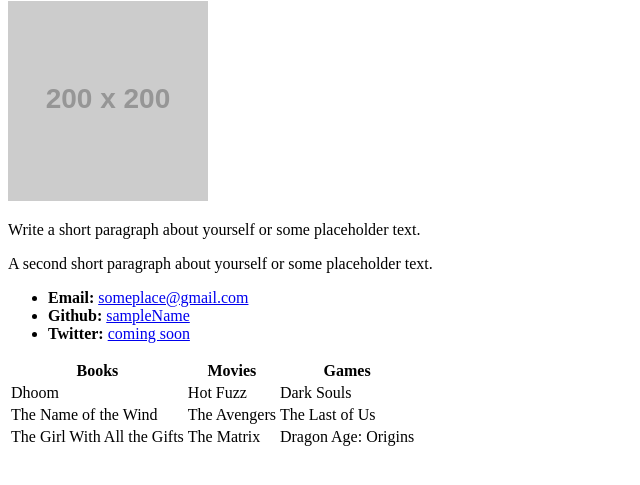
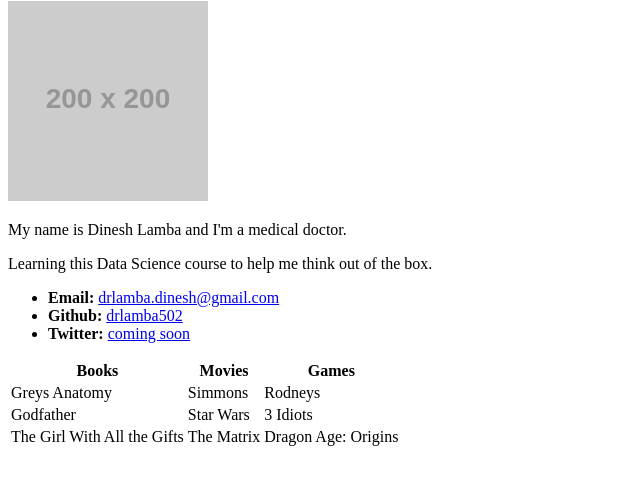
Before and after one commit to drlamba502/drlamba502.github.io, a plain HTML site: page index.html in a window 1280 px wide. Shown: the part 79-564 px from the top of the page, without its empty margins (0-640 px from the left). Drawn offline with Linux system fonts and the light colour scheme; placeholder pictures from the web are drawn by us.

Commit message:
updated index page by Dinesh
A step forward

```diff
--- a/index.html
+++ b/index.html
@@ -11,12 +11,12 @@
 
   <img src="https://placehold.it/200x200" alt="Your Name">
 
-  <p>Write a short paragraph about yourself or some placeholder text.</p>
-  <p>A second short paragraph about yourself or some placeholder text.</p>
+  <p>My name is Dinesh Lamba and I'm a medical doctor.</p>
+  <p>Learning this Data Science course to help me think out of the box.</p>
 
   <ul>
-    <li><strong>Email:</strong> <a href="#">someplace@gmail.com</a></li>
-    <li><strong>Github:</strong> <a href="#">sampleName</a></li>
+    <li><strong>Email:</strong> <a href="#">drlamba.dinesh@gmail.com</a></li>
+    <li><strong>Github:</strong> <a href="#">drlamba502</a></li>
     <li><strong>Twitter:</strong> <a href="#">coming soon</a></li>
   </ul>
 
@@ -25,16 +25,17 @@
       <th>Books</th>
       <th>Movies</th>
       <th>Games</th>
+
     </tr>
     <tr>
-      <td>Dhoom</td>
-      <td>Hot Fuzz</td>
-      <td>Dark Souls</td>
+      <td>Greys Anatomy</td>
+      <td>Simmons</td>
+      <td>Rodneys</td>
     </tr>
     <tr>
-      <td>The Name of the Wind</td>
-      <td>The Avengers</td>
-      <td>The Last of Us</td>
+      <td>Godfather</td>
+      <td>Star Wars</td>
+      <td>3 Idiots</td>
     </tr>
     <tr>
       <td>The Girl With All the Gifts</td>
```
